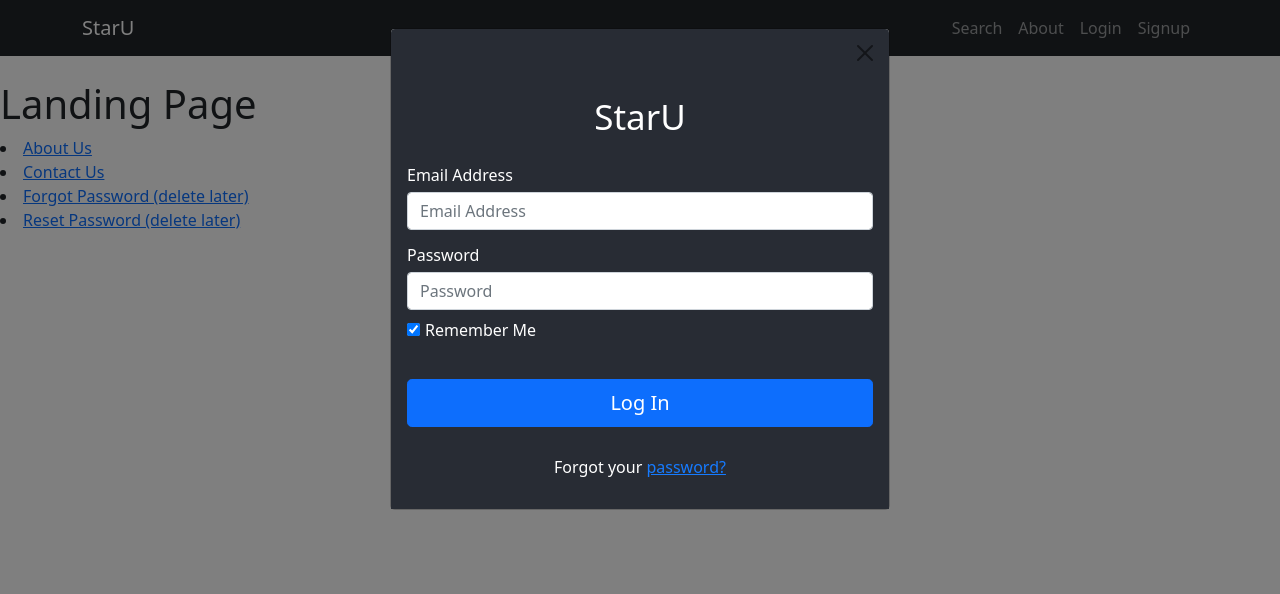
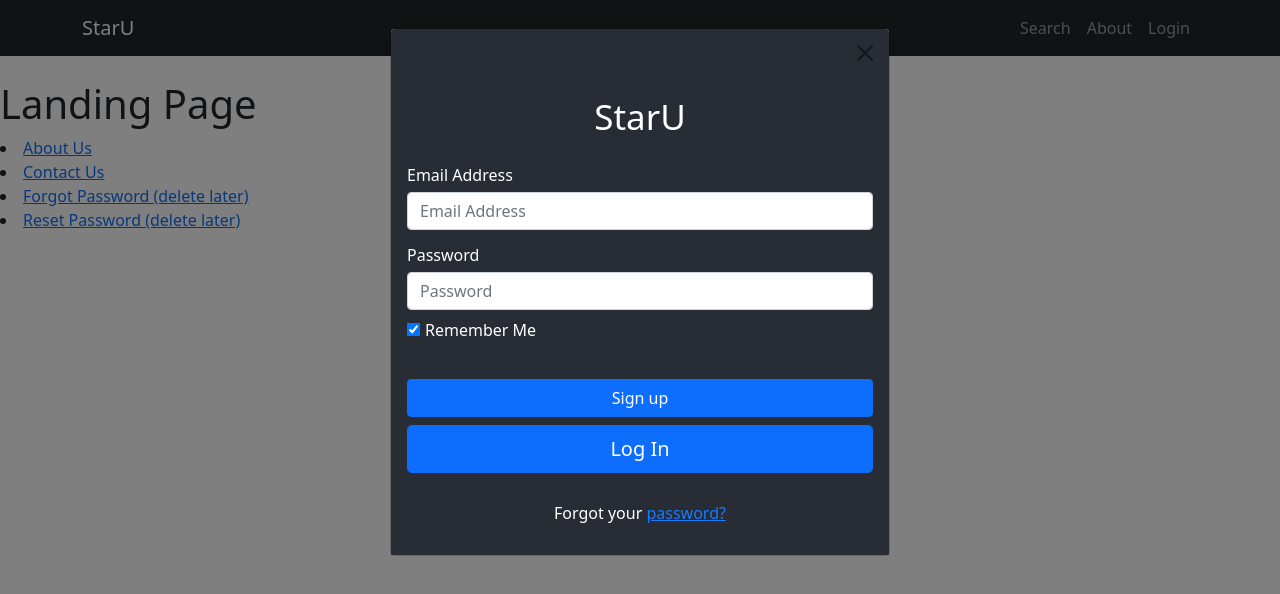
Before and after one commit to TimWargo/staru, a React (Create React App) app: page / in a window 1280 px wide. Both pictures are taken after a click on the button "Login". Shown: the top 594 px of the page. Built offline with nearby package versions, Linux system fonts and the light colour scheme.

Commit message:
Implemented Dual Modal

```diff
--- a/src/App.js
+++ b/src/App.js
@@ -8,6 +8,7 @@ import ResetPasswordPage from './Components/ResetPasswordPage/ResetPasswordPage'
 import NavBar from './Components/NavBar/NavBar';
 import Footer from './Components/Footer/Footer';
 import LoginForm from './Components/LoginForm/LoginForm';
+import AccountPage from './Components/AccountPage/AccountPage';
 
 class App extends Component {
   constructor(props) {
@@ -29,9 +30,13 @@ class App extends Component {
       <NavBar />
       <BrowserRouter basename='/'>
         <Routes>
+          {/* Default Routes */}
           <Route path="/" exact element={<LandingPage />} />
           <Route path="/about" element={<AboutContactUsPage />} />
           <Route path="/contact" element={<AboutContactUsPage />} />
+
+          {/* Protected Routes */}
+          <Route path="/account" element={<AccountPage />} />
           <Route path="/forgot" element={<ForgotPasswordPage />} />
           <Route path="/reset" element={<ResetPasswordPage />} />
         </Routes>
--- /dev/null
+++ b/src/Components/AccountPage/AccountPage.js
@@ -0,0 +1,23 @@
+import React, { Component } from 'react'
+
+class AccountPage extends Component {
+    constructor(props) {
+        super(props);
+    }
+
+    componentDidMount() {
+        if (!sessionStorage.getItem("session")) {
+            window.location.pathname = "/";
+        }
+    }
+
+    render() {
+        return (
+            <>
+                <h1> Account Page </h1>
+            </>
+        );
+    }
+}
+
+export default AccountPage;
--- a/src/Components/LandingPage/LandingPage.js
+++ b/src/Components/LandingPage/LandingPage.js
@@ -1,4 +1,4 @@
-import React, { Component } from "react";
+import React, { Component, createRef } from "react";
 
 class LandingPage extends Component {
     constructor(props) {
--- /dev/null
+++ b/src/Components/LoginButton/LoginButton.js
@@ -0,0 +1,53 @@
+import React, { Component } from 'react'
+import { Nav } from 'react-bootstrap';
+import LoginForm from '../LoginForm/LoginForm';
+import SignupForm from '../SignupForm/SignupForm';
+
+class LoginButton extends Component {
+    constructor(props) {
+        super(props);
+        this.state = {
+            loginShow: false,
+            signupShow: false,
+        }
+        this.onLoginShowChange = this.onLoginShowChange.bind(this);
+        this.onSignupShowChange = this.onSignupShowChange.bind(this);
+        this.openLoginModal = this.openLoginModal.bind(this);
+    }
+
+    openLoginModal() {
+        this.onLoginShowChange(true);
+    }
+
+    onLoginShowChange(value) {
+        this.setState({
+            loginShow: value
+        });
+    }
+
+    onSignupShowChange(value) {
+        this.setState({
+            signupShow: value
+        });
+    }
+
+    render() {
+        return (
+            <>
+                <Nav.Link onClick={this.openLoginModal}>Login</Nav.Link>
+                <LoginForm
+                    show={this.state.loginShow}
+                    onLoginShowChange={this.onLoginShowChange}
+                    onSignupShowChange={this.onSignupShowChange}
+                />
+                <SignupForm
+                    show={this.state.signupShow}
+                    onLoginShowChange={this.onLoginShowChange}
+                    onSignupShowChange={this.onSignupShowChange}
+                />
+            </>
+        );
+    }
+}
+
+export default LoginButton;
--- a/src/Components/LoginForm/LoginForm.js
+++ b/src/Components/LoginForm/LoginForm.js
@@ -9,17 +9,22 @@ class LoginForm extends Component {
   constructor(props) {
     super(props);
     this.state = {
-      show: this.props.show,
       email: '',
       password: '',
       remember_me: true,
     }
     this.onSubmit = this.onSubmit.bind(this);
     this.verifyInput = this.verifyInput.bind(this);
+    this.openSignup = this.openSignup.bind(this);
   }
 
-  onOpenModal = () => { this.setState({ show: true }); }
-  onCloseModal = () => { this.setState({ show: false, email: '', password: '' }); }
+  onOpenModal = () => { this.props.onLoginShowChange(true); }
+  onCloseModal = () => { this.props.onLoginShowChange(false); }
+
+  openSignup = () => {
+    this.onCloseModal();
+    setTimeout(this.props.onSignupShowChange(true), 500);
+  }
 
   handleInputChange = (event) => {
     const { value, name } = event.target;
@@ -65,18 +70,18 @@ class LoginForm extends Component {
           this.onCloseModal();
           window.location.pathname = "/";
         })
-        .catch(error => console.log(error.response));
+        .catch(error => {
+          // display invalid credentials message
+        });
     } else {
-      // display error message
+      // display invalid input message
     }
   }
 
   render() {
-    const { show } = this.state
     return (
       <>
-        <Nav.Link onClick={this.onOpenModal}>Login</Nav.Link>
-        <Modal show={show} onExit={this.onCloseModal} onHide={this.onCloseModal}>
+        <Modal show={this.props.show} onExit={this.onCloseModal} onHide={this.onCloseModal}>
         <Modal.Header closeButton>
           </Modal.Header>
           <Modal.Body>
@@ -116,6 +121,7 @@ class LoginForm extends Component {
                 <label htmlFor="exampleInputCheckbox">Remember Me</label>
               </div>
               <div className="d-grid gap-2">
+                <Button onClick={this.openSignup} variant="primary">Sign up</Button>
               <Button onClick= {this.onSubmit} variant="primary" size="lg">
                Log In
               </Button>
--- a/src/Components/NavBar/NavBar.js
+++ b/src/Components/NavBar/NavBar.js
@@ -1,5 +1,6 @@
 import React, { Component } from "react";
 import { Container, Nav, Navbar } from "react-bootstrap";
+import LoginButton from "../LoginButton/LoginButton";
 import LoginForm from "../LoginForm/LoginForm";
 import SignupForm from "../SignupForm/SignupForm";
 
@@ -42,8 +43,7 @@ class NavBar extends Component {
         } else {
             return (
                 <>
-                    <LoginForm show={isLoggedIn} />
-                    <SignupForm show={isLoggedIn} />
+                    <LoginButton />
                 </>
             );
         }
--- a/src/Components/SignupForm/SignupForm.js
+++ b/src/Components/SignupForm/SignupForm.js
@@ -8,17 +8,22 @@ class SignupForm extends Component {
   constructor(props) {
     super(props);
     this.state = {
-      show: this.props.show,
       email: '',
       password: '',
       screenName: '',
     };
     this.onSubmit = this.onSubmit.bind(this);
     this.verifyInput = this.verifyInput.bind(this);
+    this.openLogin = this.openLogin.bind(this);
   }
 
-  onOpenModal = () => { this.setState({ show: true }); }
-  onCloseModal = () => { this.setState({ show: false, email: '', password: '', screenName: '' }); }
+  onOpenModal = () => { this.props.onSignupShowChange(true); }
+  onCloseModal = () => { this.props.onSignupShowChange(false); }
+
+  openLogin = () => {
+    this.onCloseModal();
+    setTimeout(this.props.onLoginShowChange(true), 500);
+  }
 
   handleInputChange = (event) => {
     const { value, name } = event.target;
@@ -39,7 +44,6 @@ class SignupForm extends Component {
         password: this.state.password,
         screenName: this.state.screenName,
       };
-      console.log(user);
       axios.post('http://localhost/staru/src/php/insertAcc.php', user)
         .then(res => {
           console.log(res.data);
@@ -47,20 +51,22 @@ class SignupForm extends Component {
           window.location.pathname = "/";
         })
         .catch(error => {
-          console.log(error.response)
+          if (error.responsestatus === 409) {
+            // display email account already exists error
+          } else {
+            // display "something went wrong" error
+          }
         });
     } else {
-      // display an error
+      // display invalid input error
     }
   }
 
 
   render() {
-    const { show } = this.state
     return (
       <>
-        <Nav.Link onClick={this.onOpenModal}>Signup</Nav.Link>
-        <Modal show={show} onExit={this.onCloseModal} onHide={this.onCloseModal}>
+        <Modal show={this.props.show} onExit={this.onCloseModal} onHide={this.onCloseModal}>
           <Modal.Header closeButton>
           </Modal.Header>
           <Modal.Body>
@@ -103,6 +109,7 @@ class SignupForm extends Component {
                 />
               </div>
               <div className="d-grid gap-2">
+                <Button onClick={this.openLogin} variant="primary">Login</Button>
               <Button onClick= {this.onSubmit} variant="primary" size="lg">
                Submit
               </Button>
```
Also changed, not shown: 1 other file (tests, documents, lock files or other folders).
